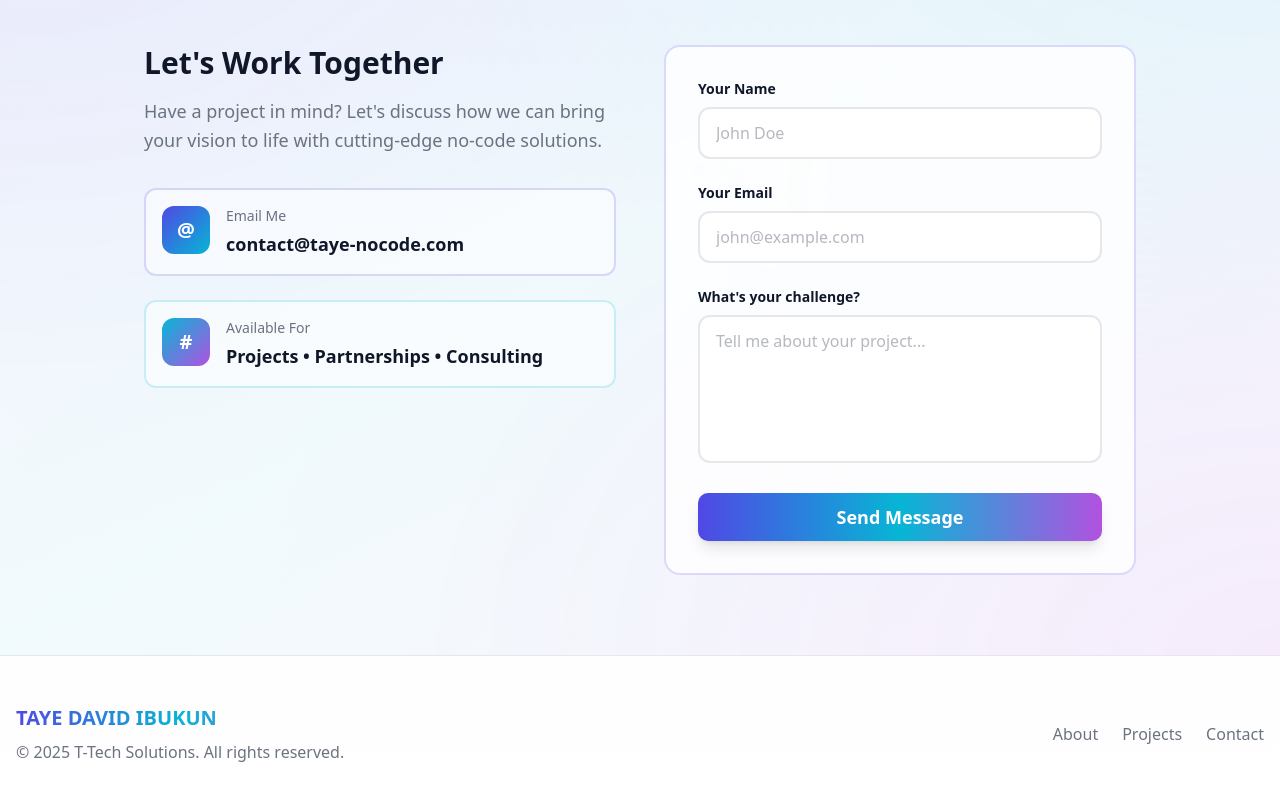
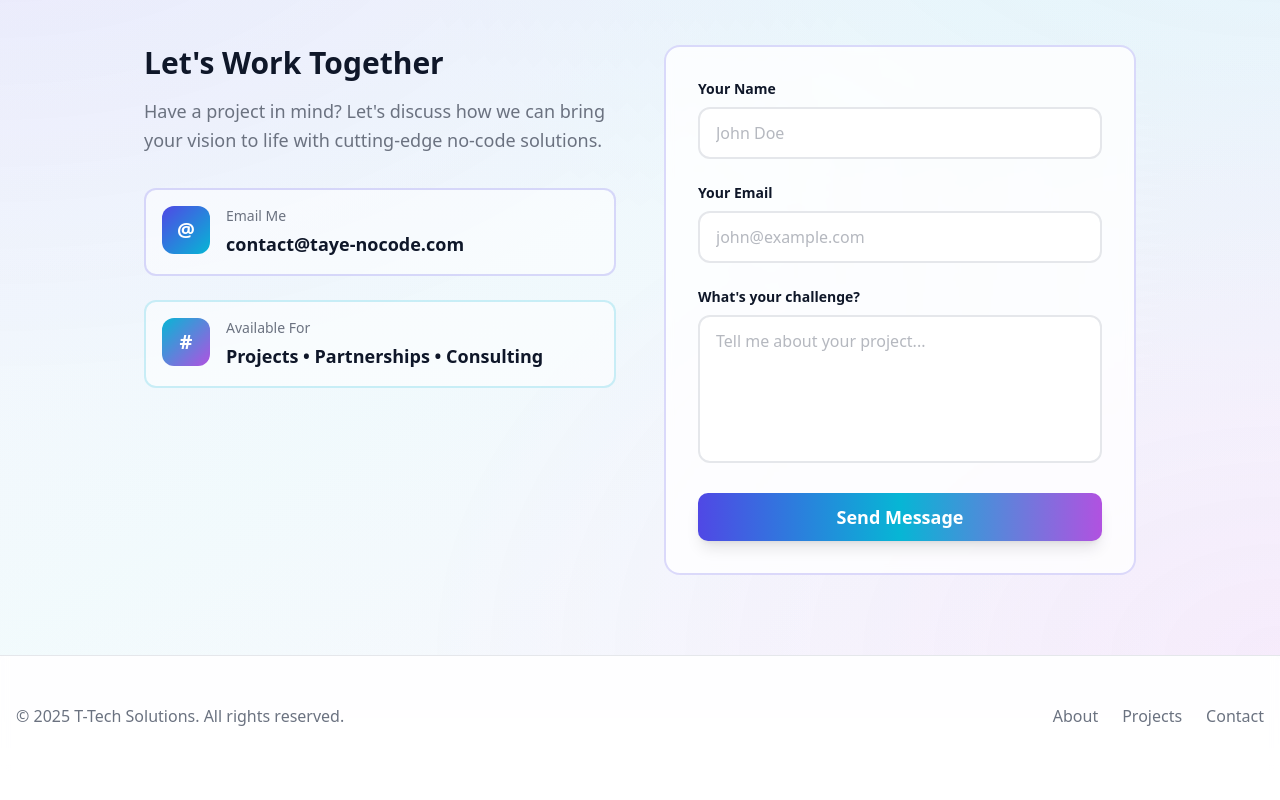
Before and after one commit to Oluwataye/profile-page, a React (Vite) app: page / in a window 1280 px wide. Shown: the part 3217-4017 px from the top of the page. After the commit the page ends 3993 px from the top, so only its background shows below. Built offline with nearby package versions, Linux system fonts and the light colour scheme; no server answers; the database is empty.

Commit message:
Remove footer h3 element

```diff
--- a/src/pages/Index.tsx
+++ b/src/pages/Index.tsx
@@ -484,9 +484,6 @@ const Index = () => {
         <div className="container mx-auto px-4">
           <div className="flex flex-col md:flex-row justify-between items-center gap-6">
             <div className="text-center md:text-left">
-              <h3 className="text-xl font-bold bg-gradient-to-r from-primary via-accent to-secondary-accent bg-clip-text text-transparent mb-2">
-                TAYE DAVID IBUKUN
-              </h3>
               <p className="text-muted-foreground">
                 &copy; {new Date().getFullYear()} {siteContent.footer_text}. All rights reserved.
               </p>
```
